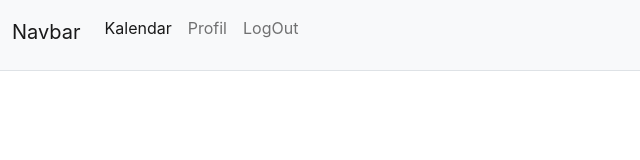
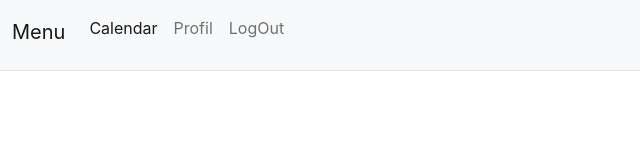
Before and after one commit to elab-development/internet-tehnologije-projekat-interaktivnikalendar_2020_0265, a React (Create React App) app in the folder front/: page / in a window 1280 px wide. Shown: the top 160 px of the page, without its empty margins (0-640 px from the left). Built offline with nearby package versions, Linux system fonts and the light colour scheme.

Commit message:
LogOut opcija dodata

```diff
--- a/front/src/components/Navigacija.jsx
+++ b/front/src/components/Navigacija.jsx
@@ -1,12 +1,24 @@
-import React from 'react'
+import React from 'react';
+import { useNavigate } from 'react-router-dom';
 
 const Navigacija = () => {
+  const navigate = useNavigate();
+
+  const handleLogout = () => {
+    const confirmLogout = window.confirm('Are you sure you want to log out?');
+
+    if (confirmLogout) {
+
+      navigate('/login');
+    }
+  };
+
   return (
     <div>
       <nav className="navbar navbar-expand-lg navbar-light bg-light">
         <div className="container-fluid">
           <a className="navbar-brand" href="#">
-      Navbar
+            Menu
           </a>
           <button
             className="navbar-toggler"
@@ -22,22 +34,20 @@ const Navigacija = () => {
           <div className="collapse navbar-collapse show" id="navbarNavAltMarkup">
             <div className="navbar-nav">
               <a className="nav-link active" aria-current="page" href="/calendar">
-          Kalendar
+                Calendar
               </a>
               <a className="nav-link" href="#">
                 Profil
               </a>
-        <a className="nav-link" href="#">
+              <a className="nav-link" href="#" onClick={handleLogout}>
                 LogOut
               </a>
-
             </div>
           </div>
         </div>
       </nav>
+    </div>
+  );
+};
 
-    </div>
-  )
-}
-
-export default Navigacija
+export default Navigacija;
```
Lines whose indentation alone changed are shown as unchanged.
